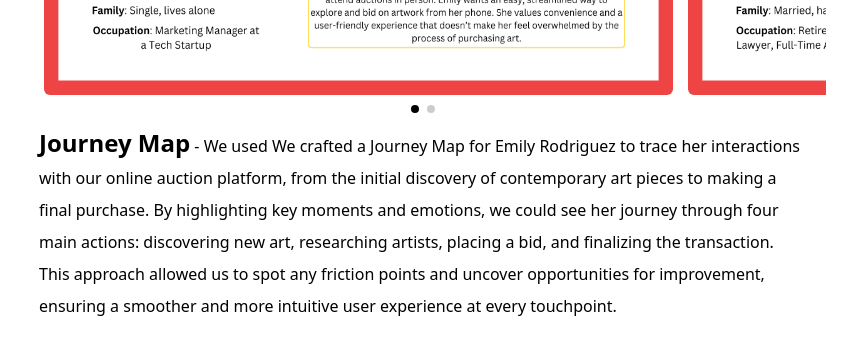
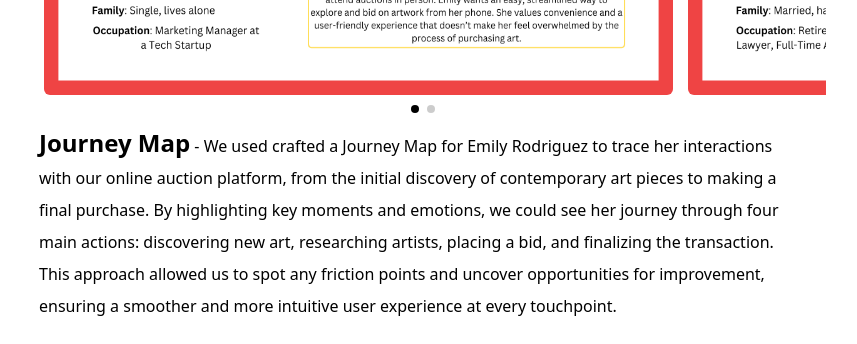
Before and after one commit to jhernandez-11/official-portfolio, a React (Create React App) app: page /elysian in a window 1280 px wide. Shown: the part 1480-1824 px from the top of the page, without its empty margins (217-1074 px from the left). Built offline with nearby package versions, Linux system fonts and the light colour scheme.

Commit message:
small typo

```diff
--- a/src/pages/Projects/Elysian/Elysian.js
+++ b/src/pages/Projects/Elysian/Elysian.js
@@ -107,15 +107,14 @@ export default function App() {
         <div className="w-11/12 lg:w-3/5 mb-6 leading-loose">
           <p>
             <span className=" font-bold text-2xl">Journey Map</span> - We used
-            We crafted a Journey Map for Emily Rodriguez to trace her
-            interactions with our online auction platform, from the initial
-            discovery of contemporary art pieces to making a final purchase. By
-            highlighting key moments and emotions, we could see her journey
-            through four main actions: discovering new art, researching artists,
-            placing a bid, and finalizing the transaction. This approach allowed
-            us to spot any friction points and uncover opportunities for
-            improvement, ensuring a smoother and more intuitive user experience
-            at every touchpoint.
+            crafted a Journey Map for Emily Rodriguez to trace her interactions
+            with our online auction platform, from the initial discovery of
+            contemporary art pieces to making a final purchase. By highlighting
+            key moments and emotions, we could see her journey through four main
+            actions: discovering new art, researching artists, placing a bid,
+            and finalizing the transaction. This approach allowed us to spot any
+            friction points and uncover opportunities for improvement, ensuring
+            a smoother and more intuitive user experience at every touchpoint.
           </p>
         </div>
         <Swiper
```
